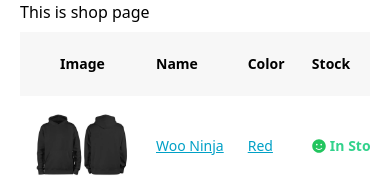
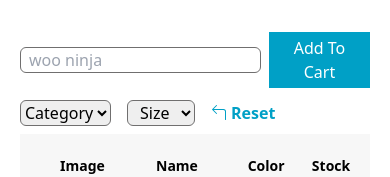
Before and after one commit to EmtiazHossainE2/toothsi, a React (Create React App) app: page / in a window 390 px wide. Shown: the top 177 px of the page. Built offline with nearby package versions, Linux system fonts and the light colour scheme.

Commit message:
product listing page ui done with responsive

```diff
--- a/src/App.jsx
+++ b/src/App.jsx
@@ -1,13 +1,16 @@
-import React from 'react';
+import React, { useState } from 'react';
 import { Routes, Route } from "react-router-dom";
 import Cart from './components/Cart/Cart';
 import Shop from './components/Shop/Shop';
+import { productList } from './data';
 
 const App = () => {
+  const [products] = useState(productList)
+
   return (
     <div>
       <Routes>
-        <Route path='/' element={<Shop/>} />
+        <Route path='/' element={<Shop products={products}/>} />
         <Route path='/cart/checkout' element={<Cart/>} />
       </Routes>
     </div>
--- a/src/components/Shop/Shop.jsx
+++ b/src/components/Shop/Shop.jsx
@@ -1,12 +1,39 @@
 import React from 'react';
-import { products } from '../../data';
 import { FaSmile } from 'react-icons/fa';
 import { AiOutlineShoppingCart } from 'react-icons/ai';
+import { BsArrow90DegLeft } from 'react-icons/bs';
 
-const Shop = () => {
+const Shop = ({ products }) => {
   return (
-    <div className='container mx-auto px-5'>
-      <h2>This is shop page</h2>
+    <div className='container mx-auto px-5 my-8'>
+
+      {/* Top Bar  */}
+      <div className='flex flex-col lg:flex-row gap-y-3 justify-between '>
+
+        {/* Top Left  */}
+        <div className='flex gap-x-4 order-2 lg:order-1'>
+          <select className='border border-[#706f6f] rounded-md cursor-pointer'>
+            <option value="">Category</option>
+            <option value="hoodie">Hoodie</option>
+            <option value="pant">Pant</option>
+            <option value="shirt">Shirt</option>
+          </select>
+          <select className='border border-[#706f6f] rounded-md px-2 cursor-pointer'>
+            <option >Size</option>
+            <option value="lg">lg</option>
+            <option value="xl">xl</option>
+            <option value="xxl">xxl</option>
+          </select>
+          <span className='flex gap-1 text-[#00A0C6] font-semibold cursor-pointer items-center'> <BsArrow90DegLeft /> Reset</span>
+        </div>
+
+        {/* Top Right */}
+        <div className='flex items-center gap-x-2 order-1 lg:order-2'>
+          <span className='hidden lg:block'>Search:</span>
+          <input type="text" placeholder='woo ninja' className='pl-2 border border-[#706f6f] rounded-md'/>
+          <button className='px-4 py-1 bg-[#00A0C6] text-white'>Add To Cart</button>
+        </div>
+      </div>
 
 
       {/* Display Products */}
@@ -30,7 +57,7 @@ const Shop = () => {
                 Price
               </th>
               <th className="p-3 text-sm font-semibold text-left">
-               Total Available
+                Total Available
               </th>
               <th className="p-3 text-sm font-semibold text-center">
                 Buy
@@ -73,7 +100,7 @@ const Shop = () => {
                           {product.availableQuantity > 0 ? (
                             <input type="number" className='w-12 p-1 text-center border border-[#9c9b9b] rounded-sm' />
                           ) : (
-                            <input type="" disabled className='w-12 cursor-not-allowed  p-1 text-center bg-[#efebeb]' title='Out of Stock'/>
+                            <input type="" disabled className='w-12 cursor-not-allowed  p-1 text-center bg-[#efebeb]' title='Out of Stock' />
                           )}
                         </span>
                         <AiOutlineShoppingCart className='text-3xl w-16 py-1 rounded-sm text-[#f2efef] bg-[#383838]' />
--- a/src/data.js
+++ b/src/data.js
@@ -1,6 +1,6 @@
 import hoodie_black from './assets/hoodie_black.jpg'
 
-export const products = [
+export const productList = [
   {
     id: 1,
     name:'Woo Ninja',
@@ -8,7 +8,7 @@ export const products = [
     price: 35,
     size:'xl',
     color: 'red',
-    availableQuantity: 12,
+    availableQuantity: 120,
     category: 'hoodie'
   },
   {
@@ -18,7 +18,7 @@ export const products = [
     price: 40,
     size:'xxl',
     color: 'green',
-    availableQuantity: 21,
+    availableQuantity: 210,
     category: 'hoodie'
   },
   {
@@ -38,7 +38,7 @@ export const products = [
     price: 60,
     size:'xl',
     color: 'black',
-    availableQuantity: 8,
+    availableQuantity: 80,
     category: 'hoodie'
   },
   {
@@ -48,7 +48,7 @@ export const products = [
     price: 40,
     size:'lg',
     color: 'black',
-    availableQuantity: 7,
+    availableQuantity: 70,
     category: 'pant'
   },
   {
@@ -58,7 +58,7 @@ export const products = [
     price: 30,
     size:'lg',
     color: 'red',
-    availableQuantity: 5,
+    availableQuantity: 50,
     category: 'shirt'
   },
   {
@@ -68,7 +68,7 @@ export const products = [
     price: 70,
     size:'lg',
     color: 'gray',
-    availableQuantity: 6,
+    availableQuantity: 60,
     category: 'hoodie'
   },
   {
@@ -78,7 +78,7 @@ export const products = [
     price: 50,
     size:'xl',
     color: 'black',
-    availableQuantity: 7,
+    availableQuantity: 70,
     category: 'pant'
   },
   {
```
